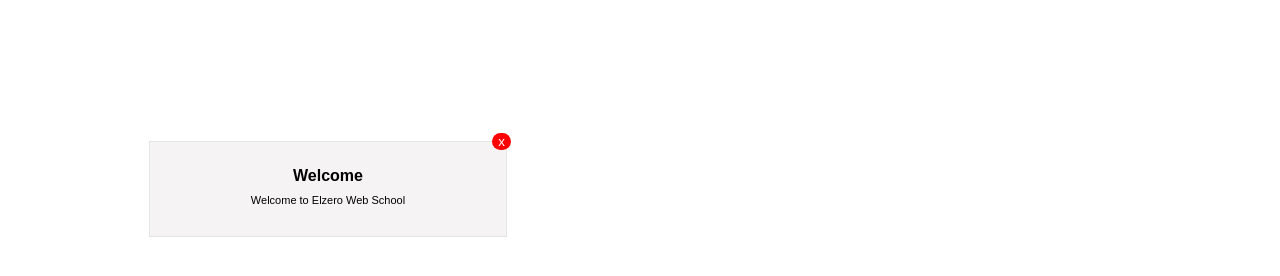
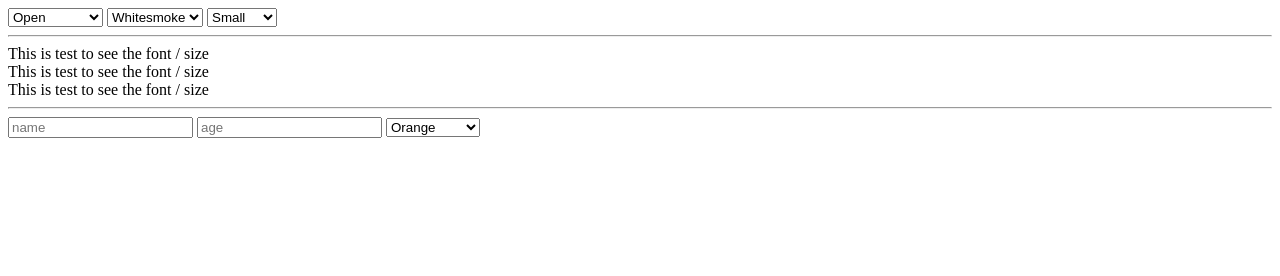
Before and after one commit to Asmaa-Refat/Learning-JavaScript, a plain HTML site: page Assignment-102-114/index.html in a window 1280 px wide. Drawn offline with Linux system fonts and the light colour scheme.

Commit message:
111 - 114

```diff
--- a/Assignment-102-114/index.html
+++ b/Assignment-102-114/index.html
@@ -3,9 +3,66 @@
 <head>
     <meta charset="UTF-8">
     <meta name="viewport" content="width=device-width, initial-scale=1.0">
+    <!-- Roboto -->
+    <link rel="preconnect" href="https://fonts.googleapis.com">
+    <link rel="preconnect" href="https://fonts.gstatic.com" crossorigin>
+    <link href="https://fonts.googleapis.com/css2?family=Roboto:wght@100;300;400;700;900&display=swap" rel="stylesheet">
+
+    <!-- Open -->
+    <link rel="preconnect" href="https://fonts.googleapis.com">
+    <link rel="preconnect" href="https://fonts.gstatic.com" crossorigin>
+    <link href="https://fonts.googleapis.com/css2?family=Open+Sans:ital,wght@0,300;0,400;0,500;0,600;1,400;1,600&family=Roboto:wght@100;300;400;700;900&display=swap" rel="stylesheet">
+
+    <!-- Metal Mania -->
+    <link rel="preconnect" href="https://fonts.googleapis.com">
+    <link rel="preconnect" href="https://fonts.gstatic.com" crossorigin>
+    <link href="https://fonts.googleapis.com/css2?family=Metal+Mania&family=Open+Sans:ital,wght@0,300;0,400;0,500;0,600;1,400;1,600&family=Roboto:wght@100;300;400;700;900&display=swap" rel="stylesheet">
+
     <title>Document</title>
 </head>
 <body>
+    <!-- task 1-->
+    <select id="fontSelector">
+        <option value="Open">Open</option>
+        <option value="Metal Mania">Metal Mania</option>
+        <option value="Roboto">Roboto</option>
+    </select>
+
+    <select id="colorSelector">
+        <option value="whitesmoke">Whitesmoke </option>
+        <option value="bisque">Bisque</option>
+        <option value="brown">Brown</option>
+        <option value="chartreuse">Chartreuse</option>
+        <option value="lightcoral">Lightcoral</option>
+        <option value="turquoise">Turquoise</option>
+    </select>
+
+    <select id="sizeSelector">
+        <option value="12px">Small</option>
+        <option value="16px">Medium</option>
+        <option value="24px">Large</option>
+    </select>
+
+    <hr>
+    <div>This is test to see the font / size</div>
+    <div>This is test to see the font / size</div>
+    <div>This is test to see the font / size</div>
+
+    <hr>
+    <!-- task2 -->
+
+    <form>
+        <input type="text" id="name" name="name" placeholder="name">
+        <input type="age" id="age" name="age" placeholder="age">
+
+        <select id="fruits">
+            <option value="orange">Orange</option>
+            <option value="apple">Apple</option>
+            <option value="apricot">Apricot</option>
+            <option value="banana">Banana</option>
+            <option value="watermelon">Watermelon</option>
+        </select>
+    </form>
 
     <script src="main.js"></script>
 </body>
--- a/Assignment-102-114/main.js
+++ b/Assignment-102-114/main.js
@@ -16,34 +16,34 @@
 /* ------------------------------------------------------------------------------------------------------- */
 // التكليف 02
 
-setTimeout(() => {
-    let container = document.createElement("div");
-    let word = document.createElement("div");
-    let sentence = document.createElement("div");
-    let close = document.createElement("button");
+// setTimeout(() => {
+//     let container = document.createElement("div");
+//     let word = document.createElement("div");
+//     let sentence = document.createElement("div");
+//     let close = document.createElement("button");
 
-    let wordText = document.createTextNode("Welcome");
-    let sentenceText = document.createTextNode("Welcome to Elzero Web School");
-    let cross = document.createTextNode("x");
+//     let wordText = document.createTextNode("Welcome");
+//     let sentenceText = document.createTextNode("Welcome to Elzero Web School");
+//     let cross = document.createTextNode("x");
 
-    close.style.cssText = "border-radius: 14px; border: none; background: red; color: white; float: right; transform: translate(5px, -73px);";
-    container.style.cssText = "width: 356px; height: 94px; background: #f5f3f4; border: 1px solid #e5e5e5; margin: 141px;";
-    word.style.cssText = "font-weight: bold; text-align: center; font-family: sans-serif; padding-top: 25px";
-    sentence.style.cssText = "text-align: center; padding-top: 9px; font-family: sans-serif; font-size: 11px;";
+//     close.style.cssText = "border-radius: 14px; border: none; background: red; color: white; float: right; transform: translate(5px, -73px);";
+//     container.style.cssText = "width: 356px; height: 94px; background: #f5f3f4; border: 1px solid #e5e5e5; margin: 141px;";
+//     word.style.cssText = "font-weight: bold; text-align: center; font-family: sans-serif; padding-top: 25px";
+//     sentence.style.cssText = "text-align: center; padding-top: 9px; font-family: sans-serif; font-size: 11px;";
 
-    close.addEventListener('click', ()=>{
-        container.remove();
-    });
+//     close.addEventListener('click', ()=>{
+//         container.remove();
+//     });
 
-    word.appendChild(wordText);
-    sentence.appendChild(sentenceText);
-    close.appendChild(cross);
+//     word.appendChild(wordText);
+//     sentence.appendChild(sentenceText);
+//     close.appendChild(cross);
 
-    container.appendChild(word);
-    container.appendChild(sentence);
-    container.appendChild(close);
-    document.body.appendChild(container);
-}, 5000);
+//     container.appendChild(word);
+//     container.appendChild(sentence);
+//     container.appendChild(close);
+//     document.body.appendChild(container);
+// }, 5000);
 
 /* ------------------------------------------------------------------------------------------------------- */
 /* ------------------------------------------------------------------------------------------------------- */
@@ -105,3 +105,70 @@ setTimeout(() => {
 /* ------------------------------------------------------------------------------------------------------- */
 
 //  111 - 114
+// التكليف 01
+// let colorSelector = document.getElementById("colorSelector");
+// let fontSelector = document.getElementById("fontSelector");
+// let sizeSelector = document.getElementById("sizeSelector");
+
+// let storedColor = localStorage.getItem("currentColor");
+// let storedFont = localStorage.getItem("currentFont");
+// let storedSize = localStorage.getItem("currentSize");
+
+// if(storedColor) {
+//     colorSelector.value = storedColor;
+//     document.body.style.backgroundColor = colorSelector.value;
+// }
+
+// if(storedFont) {
+//     fontSelector.value = storedFont;
+//     document.body.style.fontFamily = fontSelector.value;
+// }
+
+// if(storedSize) {
+//     sizeSelector.value = storedSize;
+//     document.body.style.fontSize = sizeSelector.value;
+// }
+
+// colorSelector.addEventListener("change", () => {
+//     document.body.style.backgroundColor = colorSelector.value;
+//     localStorage["currentColor"] = colorSelector.value;
+// });
+
+// fontSelector.addEventListener("change", ()=>{
+//     document.body.style.fontFamily = fontSelector.value;
+//     localStorage.setItem("currentFont", fontSelector.value);
+// });
+
+// sizeSelector.addEventListener("change", ()=>{
+//     document.body.style.fontSize = sizeSelector.value;
+//     localStorage.currentSize = sizeSelector.value;
+// });
+
+
+/* ------------------------------------------------------------------------------------------------------- */
+/* ------------------------------------------------------------------------------------------------------- */
+// التكليف 02
+
+// let nameField = document.getElementById("name");
+// let ageField = document.getElementById("age");
+// let selectFruit = document.getElementById("fruits");
+
+// nameField.value = sessionStorage["userName"] || " ";
+// ageField.value = sessionStorage["userAge"] || " ";
+// let selectedFruit = sessionStorage.getItem("selectedFruit");
+
+// if(selectedFruit) {
+//     selectFruit.value = selectedFruit;
+// }
+
+// nameField.addEventListener("input", ()=>{
+//     sessionStorage['userName'] = nameField.value;
+// });
+
+// ageField.addEventListener("input", ()=>{
+//     sessionStorage['userAge']= ageField.value ;
+// });
+
+// selectFruit.addEventListener("change", ()=>{
+//     sessionStorage["selectedFruit"] = selectFruit.value;
+// });
```
Also changed, not shown: Assignment-102-114/challenge.js (+25 -21 lines).
